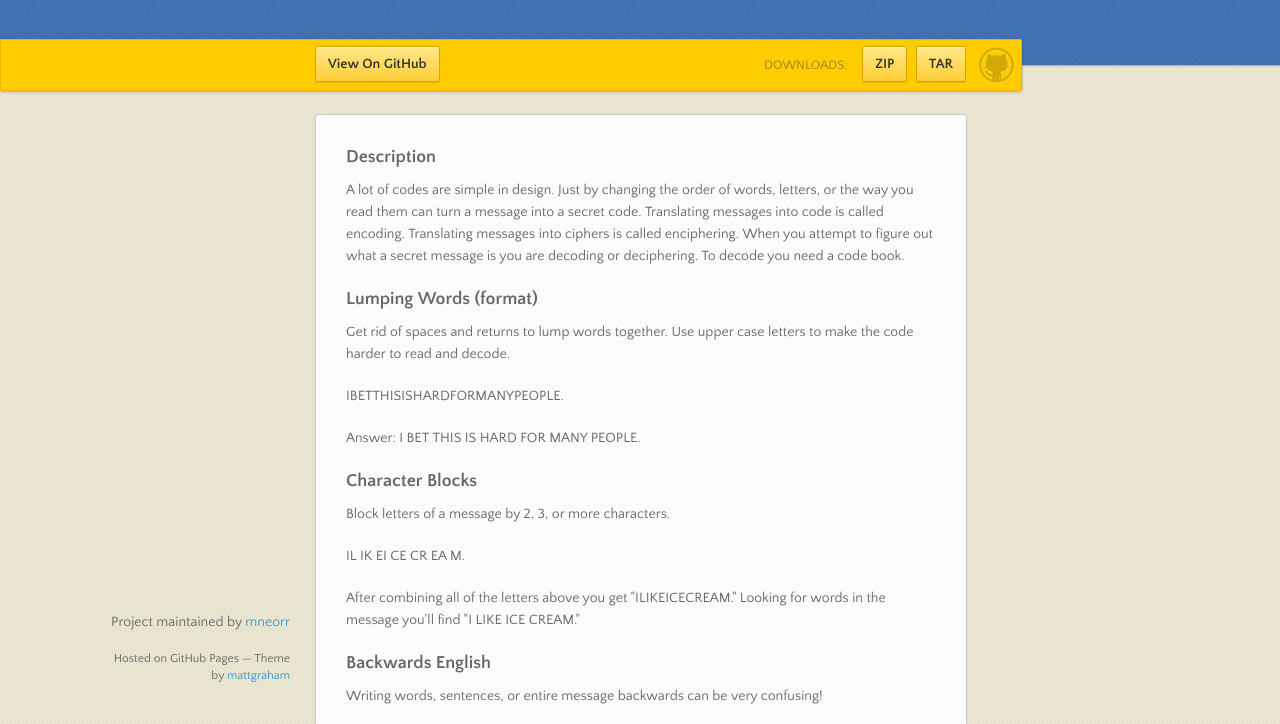
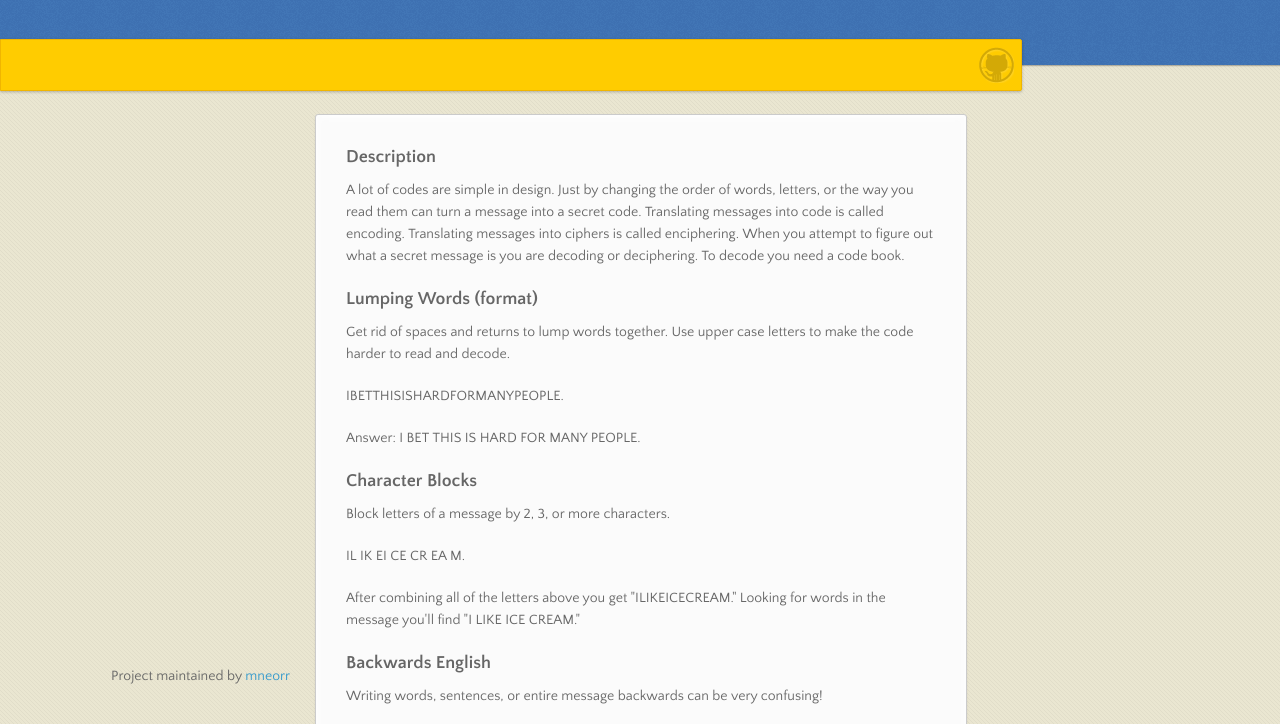
Before and after one commit to mneorr/Alcatraz, a plain HTML site: page index.html in a window 1280 px wide. Shown: the part 76-800 px from the top of the page. Drawn offline with nearby package versions, Linux system fonts and the light colour scheme.

Commit message:
Update index.html

```diff
--- a/index.html
+++ b/index.html
@@ -24,14 +24,7 @@
       <div id="banner">
         <span id="logo"></span>
 
-        <a href="https://github.com/mneorr/Alcatraz" class="button fork"><strong>View On GitHub</strong></a>
-        <div class="downloads">
-          <span>Downloads:</span>
-          <ul>
-            <li><a href="https://github.com/mneorr/Alcatraz/zipball/master" class="button">ZIP</a></li>
-            <li><a href="https://github.com/mneorr/Alcatraz/tarball/master" class="button">TAR</a></li>
-          </ul>
-        </div>
+
       </div><!-- end banner -->
 
     <div class="wrapper">
@@ -111,7 +104,7 @@ rath (<a href="https://github.com/defunkt" class="user-mention">@defunkt</a>), P
       </section>
       <footer>
         <p>Project maintained by <a href="https://github.com/mneorr">mneorr</a></p>
-        <p><small>Hosted on GitHub Pages &mdash; Theme by <a href="https://twitter.com/michigangraham">mattgraham</a></small></p>
+
       </footer>
     </div>
     <!--[if !IE]><script>fixScale(document);</script><![endif]-->
```
